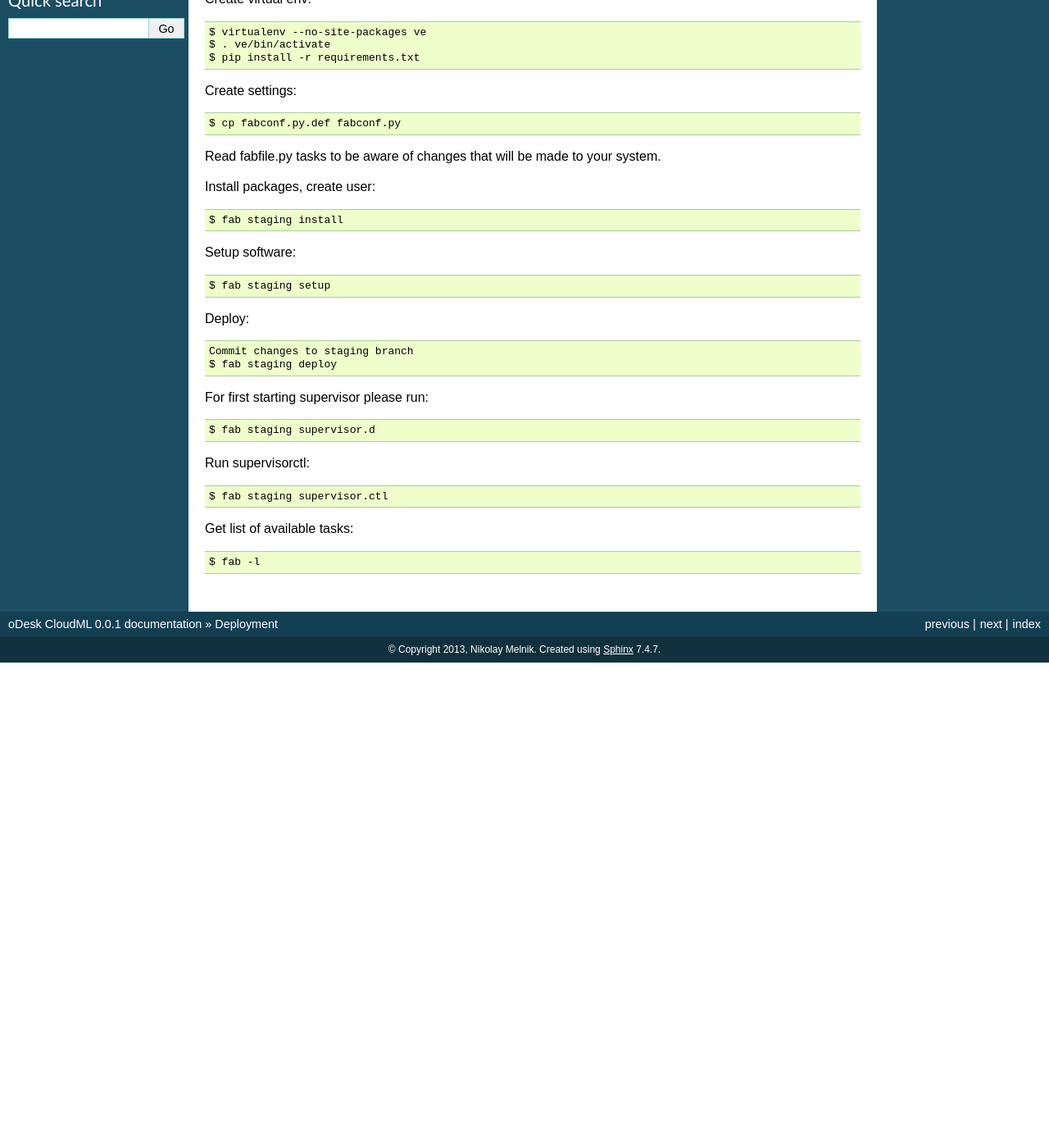
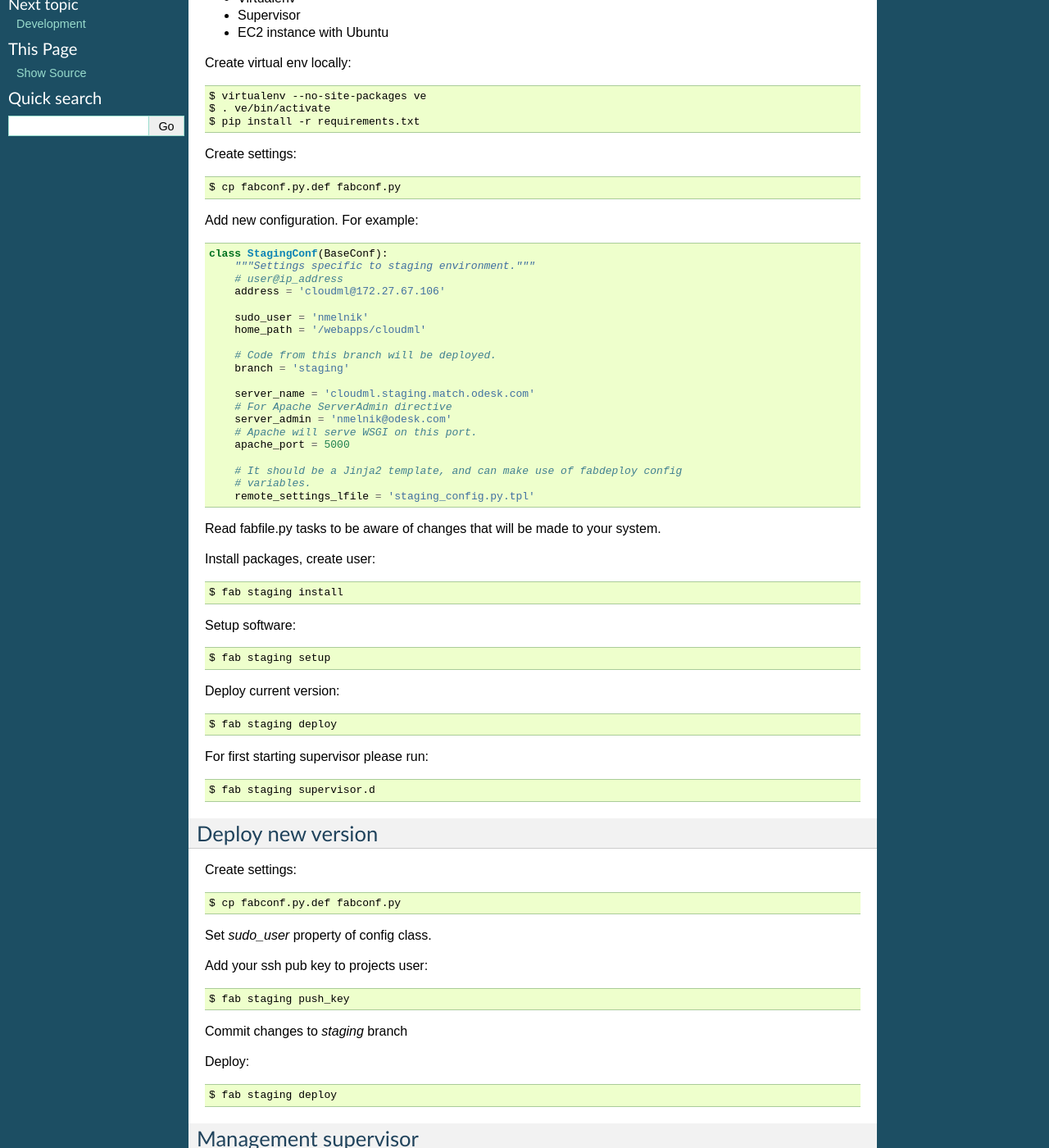
Before and after one commit to pybender/cloudml, a Sphinx documentation site: the page built from docs/source/deployment.rst, in a window 1280 px wide and 1400 px high, scrolled down 239 px. Shown: the whole window at 82% size. Built offline with Sphinx 7.4.7, drawn with Linux system fonts in a browser that asks for light colours; before the commit the page ends 1047 px from its top, so only the background shows below that; some of the changed text lies outside the part shown.

Commit message:
Updated docs, improve manage.py and update compare models functionality

```diff
--- a/docs/source/deployment.rst
+++ b/docs/source/deployment.rst
@@ -1,5 +1,8 @@
 Deployment
 ==========
+
+Setup project to new instance
+-----------------------------
 
 We are going to deploy using:
 
@@ -7,8 +10,9 @@ We are going to deploy using:
 - Fabdeploy
 - Virtualenv
 - Supervisor
+- EC2 instance with Ubuntu
 
-Create virtual env::
+Create virtual env locally::
 
     $ virtualenv --no-site-packages ve
     $ . ve/bin/activate
@@ -17,6 +21,30 @@ Create virtual env::
 Create settings::
 
     $ cp fabconf.py.def fabconf.py
+
+Add new configuration. For example::
+
+    class StagingConf(BaseConf):
+        """Settings specific to staging environment."""
+        # user@ip_address
+        address = 'cloudml@172.27.67.106'
+
+        sudo_user = 'nmelnik'
+        home_path = '/webapps/cloudml'
+
+        # Code from this branch will be deployed.
+        branch = 'staging'
+
+        server_name = 'cloudml.staging.match.odesk.com'
+        # For Apache ServerAdmin directive
+        server_admin = 'nmelnik@odesk.com'
+        # Apache will serve WSGI on this port.
+        apache_port = 5000
+
+        # It should be a Jinja2 template, and can make use of fabdeploy config
+        # variables.
+        remote_settings_lfile = 'staging_config.py.tpl'
+
 
 Read fabfile.py tasks to be aware of changes that will be made to your system.
 
@@ -28,20 +56,43 @@ Setup software::
 
     $ fab staging setup
 
-Deploy::
+Deploy current version::
 
-    Commit changes to staging branch
     $ fab staging deploy
-
 
 For first starting supervisor please run::
 
     $ fab staging supervisor.d
 
+
+Deploy new version
+------------------
+
+Create settings::
+
+    $ cp fabconf.py.def fabconf.py
+
+Set `sudo_user` property of config class.
+
+Add your ssh pub key to projects user::
+
+    $ fab staging push_key
+
+Commit changes to `staging` branch
+
+Deploy::
+
+    $ fab staging deploy
+
+
+Management supervisor
+---------------------
+
 Run supervisorctl::
 
     $ fab staging supervisor.ctl
 
+
 Get list of available tasks::
 
     $ fab -l
--- a/ui/app/assets/partials/compare_models_form.html
+++ b/ui/app/assets/partials/compare_models_form.html
@@ -32,7 +32,7 @@
   progress="generatingProgress">
 </loadindicator>
 
-<form ng-show="action[0]=='form'" name="CompareModelsForm" ng-init="init()" class="form-horizontal">
+<form ng-show="action[0]=='form'" name="CompareModelsForm" class="form-horizontal">
   <p class="lead">
     Please choose to models with test to compare
   </p>
```
Also changed, not shown: docs/source/development.rst (+11 -3 lines), manage.py (+27 -3 lines), runserver.py (deleted, +0 -8 lines), 7 other files.
